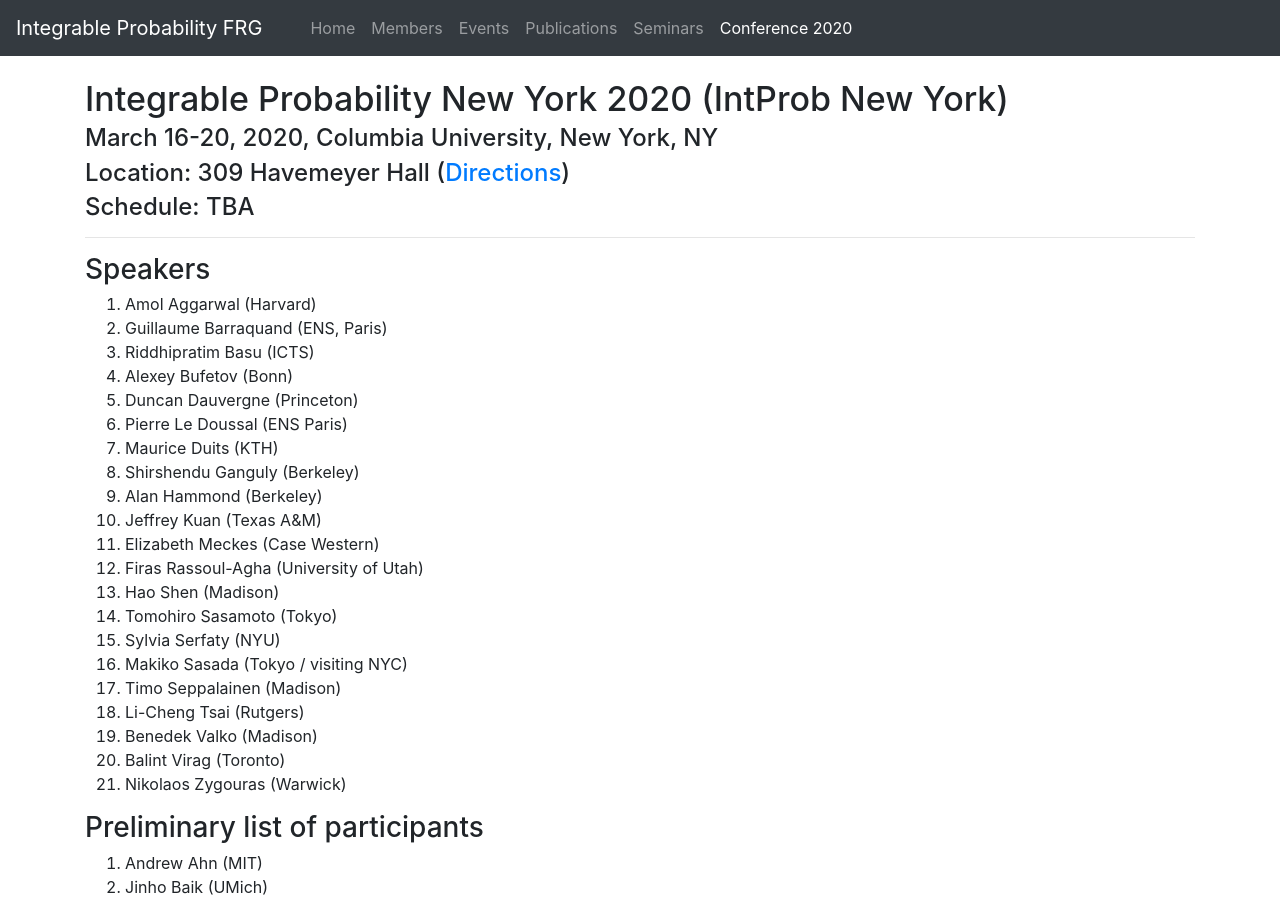
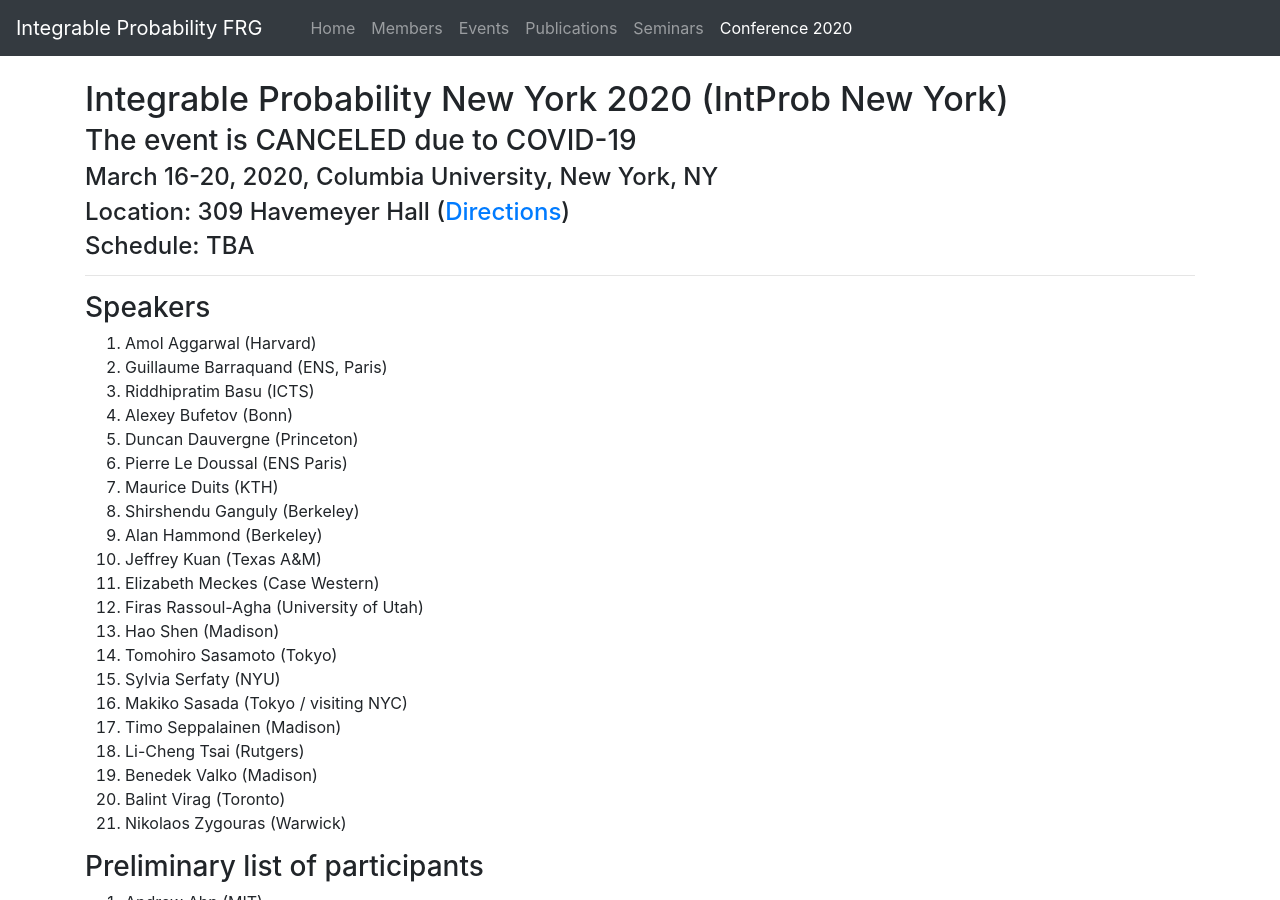
Before and after one commit to int-prob/int-prob-code, a Jekyll site: the page built from conference2020/index.md, in a window 1280 px wide and 900 px high. Built offline with Jekyll 4.4.1, drawn with Linux system fonts in a browser that asks for light colours; nearby versions of some CDN libraries.

Commit message:
Update index.md

```diff
--- a/conference2020/index.md
+++ b/conference2020/index.md
@@ -7,6 +7,8 @@ permalink: /conference2020/
 ---
 
 # Integrable Probability New York 2020 (IntProb New York)
+
+## The event is CANCELED due to COVID-19
 
 ### March 16-20, 2020, Columbia University, New York, NY
 
```
